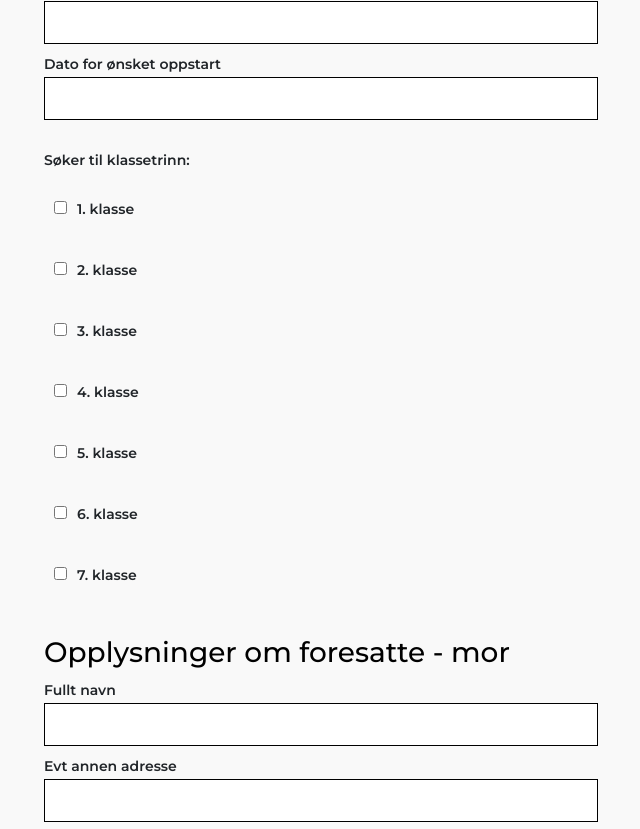
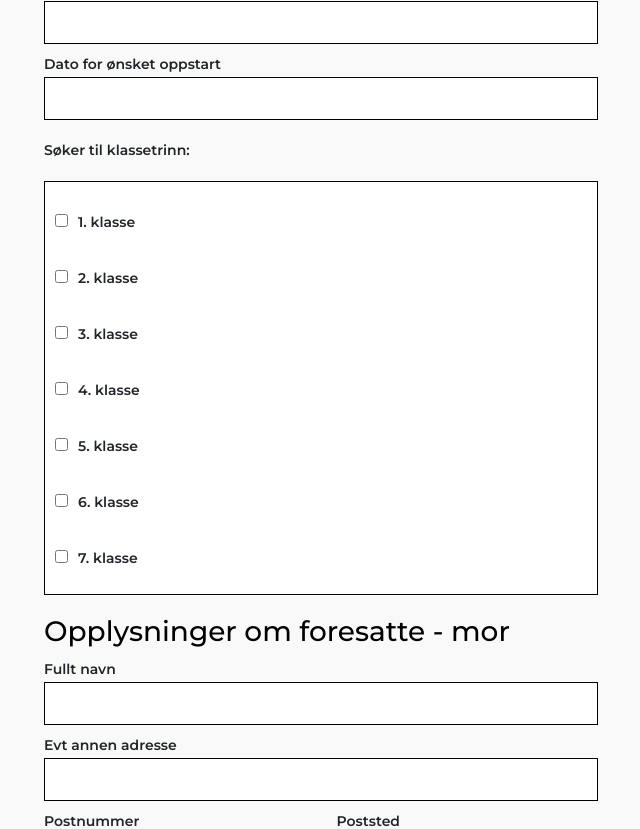
Before and after one commit to Annikaenjoy/project_exam2, a React (Create React App) app in the folder elsfjord_montessori/: page /skoleplass in a window 1280 px wide. Shown: the part 620-1449 px from the top of the page, without its empty margins (288-928 px from the left). Built offline with nearby package versions, Linux system fonts and the light colour scheme; a web font is replaced by a local one.

Commit message:
Edit form styling

```diff
--- a/elsfjord_montessori/src/components/ApplyForm.js
+++ b/elsfjord_montessori/src/components/ApplyForm.js
@@ -222,8 +222,9 @@ const ApplyForm = (props) => {
                   value={formData.startdate}
                   onChange={handleChange}
                 />
-                <fieldset className="grade">
-                  <legend>Søker til klassetrinn:</legend>
+                <label className="class_section">Søker til klassetrinn:</label>
+                <section className="grade">
+                  {" "}
                   <section className="class">
                     {" "}
                     <input
@@ -343,7 +344,7 @@ const ApplyForm = (props) => {
                       7. klasse
                     </label>
                   </section>
-                </fieldset>
+                </section>
 
                 <h2 className="form_h2">Opplysninger om foresatte - mor</h2>
                 <label for="mom_name" id="mom_name">
--- a/elsfjord_montessori/src/sass/partials/_applyForm.scss
+++ b/elsfjord_montessori/src/sass/partials/_applyForm.scss
@@ -2,17 +2,27 @@
   display: flex;
   flex-wrap: wrap;
 }
+
 .grade {
   width: 90%;
+  margin-top: 20px;
   padding: 10px;
+  background-color: $color-white;
+  border: 1px solid $color-black;
 }
 .consent {
   width: 90%;
-  padding: 10px;
 }
 .class {
   display: flex;
   align-items: baseline;
+}
+.class_section {
+  display: block;
+  margin-top: 20px;
+  font-family: $font-primary;
+  font-size: 14px;
+  font-weight: 600;
 }
 legend {
   display: block;
@@ -20,7 +30,6 @@ legend {
   font-family: $font-primary;
   font-size: 14px;
   font-weight: 600;
-  margin-left: -10px;
 }
 label {
   display: flex;
@@ -30,7 +39,7 @@ label {
   font-weight: 600;
 }
 .inline_label {
-  margin: 20px 0 20px 10px;
+  margin: 20px 0 15px 10px;
 }
 .inline_consent {
   font-weight: 400;
```
